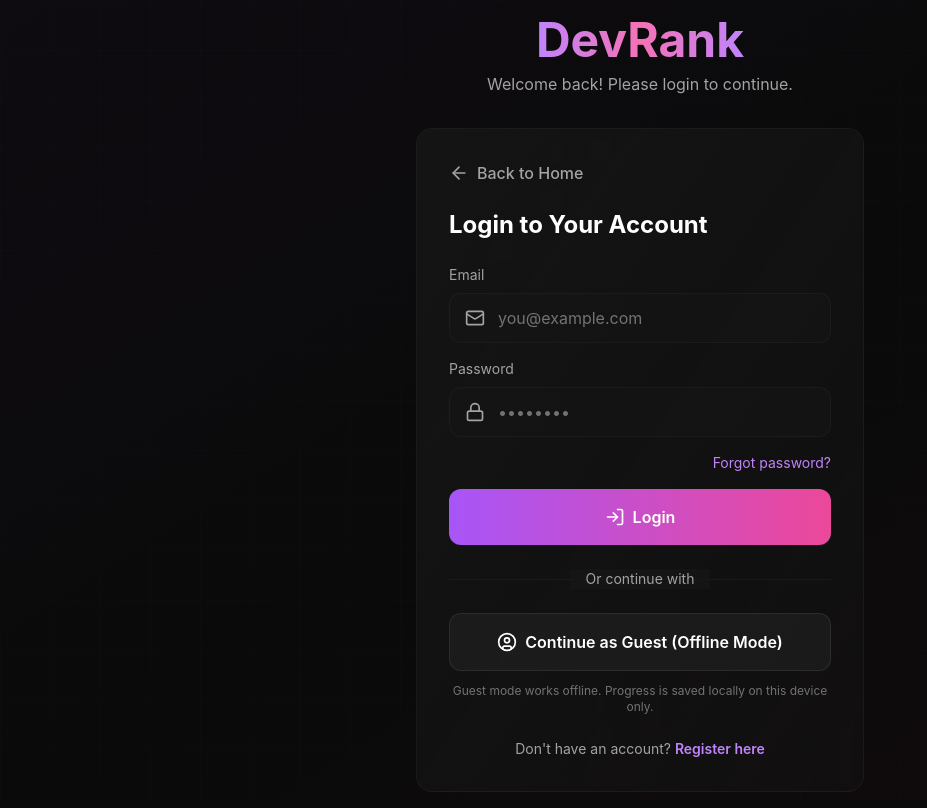
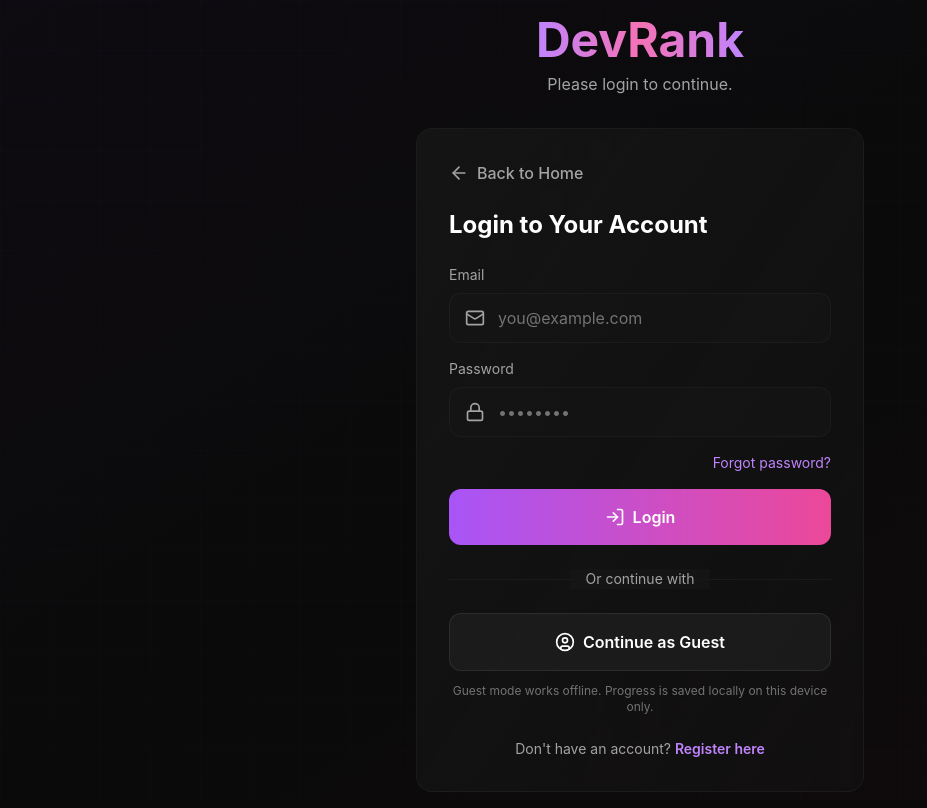
Before and after one commit to Skirnola/DevRank, a React (Vite) app: page /login in a window 1280 px wide. Shown: the whole page, without its empty margins (0-927 px from the left). Built offline with nearby package versions, Linux system fonts and the light colour scheme.

Commit message:
perbaikan sedikit

```diff
--- a/dev-dist/sw.js
+++ b/dev-dist/sw.js
@@ -82,7 +82,7 @@ define(['./workbox-237f2c1f'], (function (workbox) { 'use strict';
     "revision": "3ca0b8505b4bec776b69afdba2768812"
   }, {
     "url": "/index.html",
-    "revision": "0.qe8m4dhbhvg"
+    "revision": "0.tqg0rq1b54g"
   }], {});
   workbox.cleanupOutdatedCaches();
   workbox.registerRoute(new workbox.NavigationRoute(workbox.createHandlerBoundToURL("/index.html"), {
--- a/src/pages/LoginPage.jsx
+++ b/src/pages/LoginPage.jsx
@@ -1,6 +1,15 @@
 import { useState } from "react";
 import { Link, useNavigate, useLocation } from "react-router-dom";
-import { Mail, Lock, LogIn, Loader2, AlertCircle, ArrowLeft, UserCircle, WifiOff } from "lucide-react";
+import {
+  Mail,
+  Lock,
+  LogIn,
+  Loader2,
+  AlertCircle,
+  ArrowLeft,
+  UserCircle,
+  WifiOff,
+} from "lucide-react";
 import { useAuth } from "../contexts/AuthContext";
 
 const LoginPage = () => {
@@ -61,7 +70,9 @@ const LoginPage = () => {
         {isOffline && (
           <div className="mb-4 p-3 bg-amber-500/10 border border-amber-500/30 rounded-xl flex items-center gap-2">
             <WifiOff className="w-5 h-5 text-amber-400" />
-            <p className="text-amber-400 text-sm">You are offline. Use Guest Mode to continue.</p>
+            <p className="text-amber-400 text-sm">
+              You are offline. Use Guest Mode to continue.
+            </p>
           </div>
         )}
 
@@ -72,9 +83,7 @@ const LoginPage = () => {
               DevRank
             </h1>
           </Link>
-          <p className="text-neutral-400 mt-2">
-            Welcome back! Please login to continue.
-          </p>
+          <p className="text-neutral-400 mt-2">Please login to continue.</p>
         </div>
 
         {/* Login Card */}
@@ -171,7 +180,9 @@ const LoginPage = () => {
               <div className="w-full border-t border-neutral-800/50"></div>
             </div>
             <div className="relative flex justify-center text-sm">
-              <span className="px-4 bg-neutral-900/80 text-neutral-400">Or continue with</span>
+              <span className="px-4 bg-neutral-900/80 text-neutral-400">
+                Or continue with
+              </span>
             </div>
           </div>
 
@@ -181,11 +192,12 @@ const LoginPage = () => {
             className="w-full flex items-center justify-center gap-2 px-6 py-4 bg-neutral-800/50 hover:bg-neutral-700/50 border border-neutral-700/50 hover:border-neutral-600/50 rounded-xl text-white font-semibold transition-all hover:scale-[1.02]"
           >
             <UserCircle className="w-5 h-5" />
-            Continue as Guest (Offline Mode)
+            Continue as Guest
           </button>
 
           <p className="text-xs text-neutral-500 text-center mt-3">
-            Guest mode works offline. Progress is saved locally on this device only.
+            Guest mode works offline. Progress is saved locally on this device
+            only.
           </p>
 
           {/* Register Link */}
--- a/src/pages/RegisterPage.jsx
+++ b/src/pages/RegisterPage.jsx
@@ -122,7 +122,7 @@ const RegisterPage = () => {
                   type="text"
                   value={name}
                   onChange={(e) => setName(e.target.value)}
-                  placeholder="John Doe"
+                  placeholder="Iqbal"
                   className="w-full pl-12 pr-4 py-3 bg-neutral-900/50 border border-neutral-800/50 rounded-xl text-white placeholder-neutral-500 focus:outline-none focus:border-purple-500/50 transition-colors"
                   disabled={loading}
                 />
```
